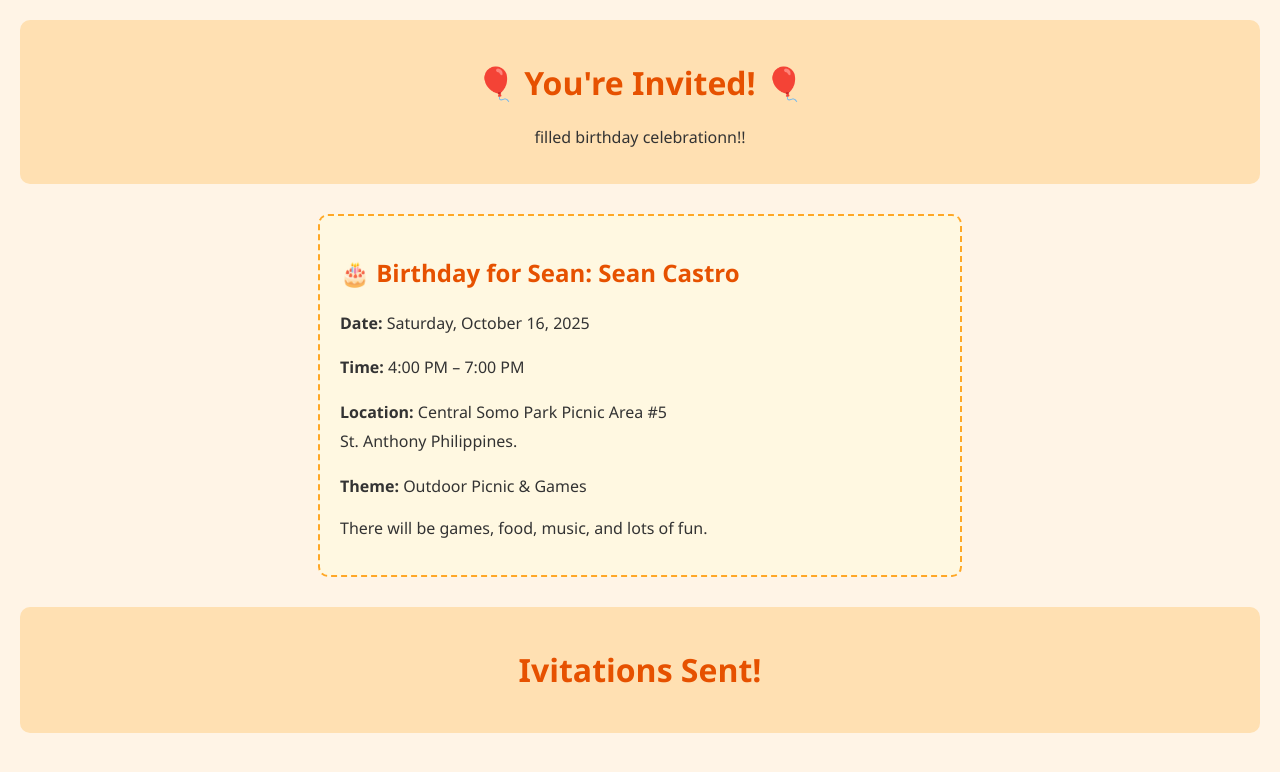
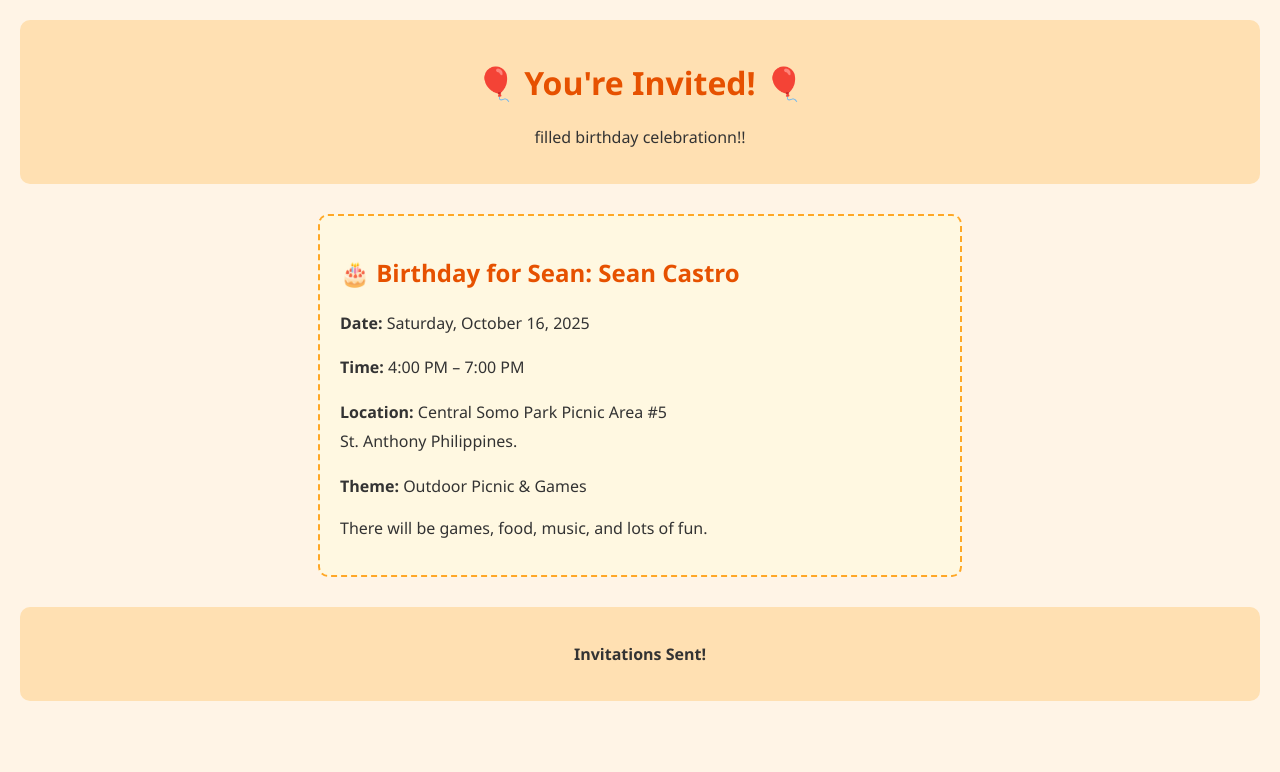
Before and after one commit to CASTRO-SEAN/MY-PAGE_FOR-CULINARY-ADVENTURE, a plain HTML site: page index.htm in a window 1280 px wide. Drawn offline with Linux system fonts and the light colour scheme.

Commit message:
Update index.htm

```diff
--- a/index.htm
+++ b/index.htm
@@ -58,7 +58,7 @@
   </main>
 
   <footer>
-    <p><h1> Ivitations Sent! </h1></p>
+    <p><strong>Invitations Sent! </strong></p>
   </footer>
 
 </body>
```
